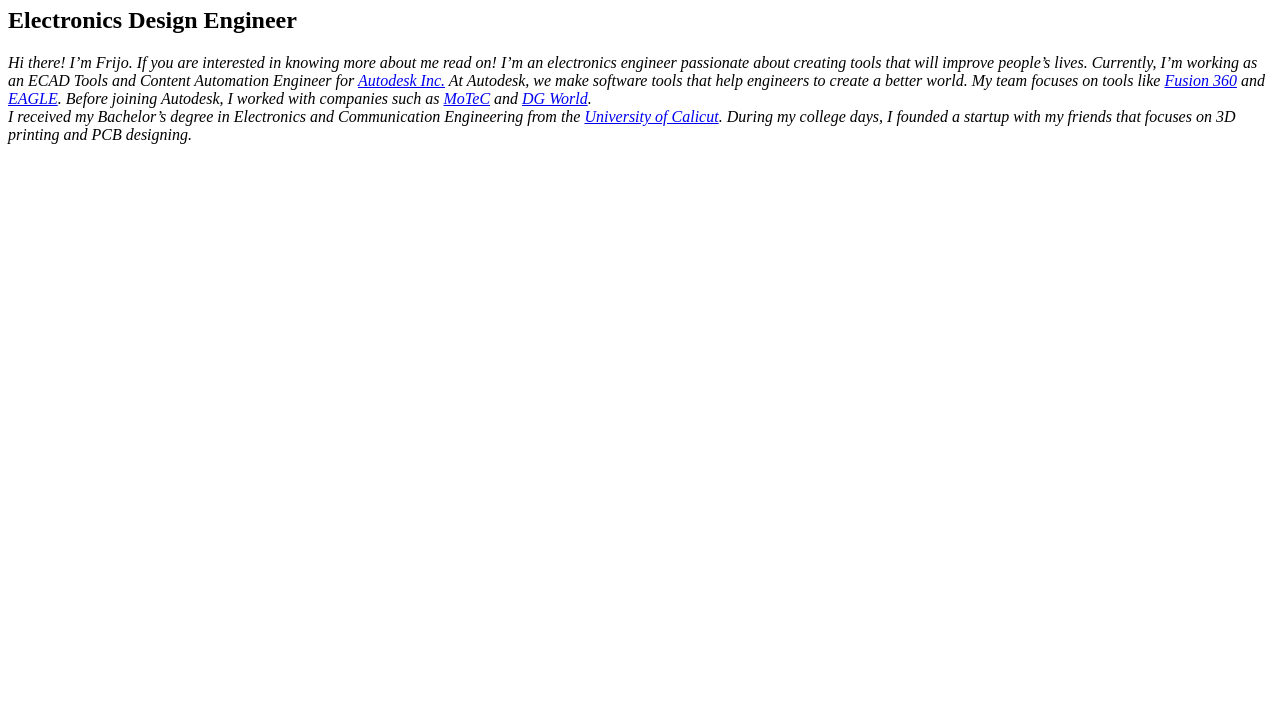
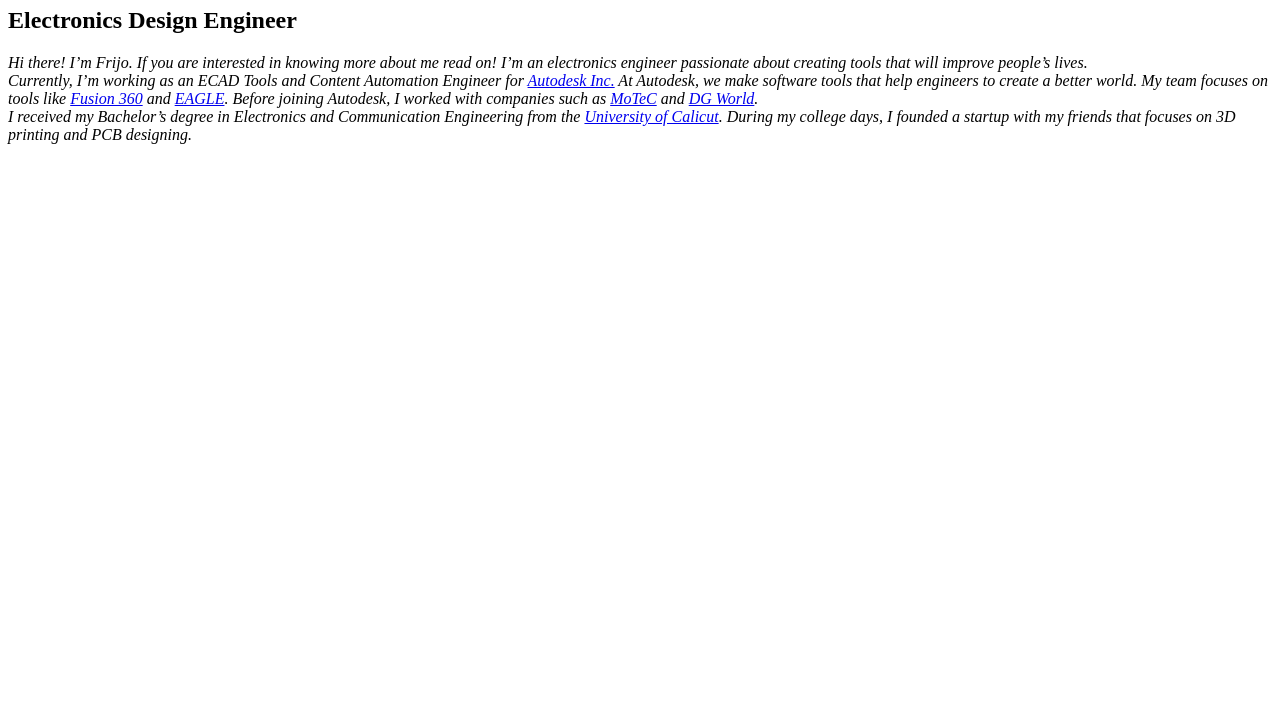
Before and after one commit to frijofrancis/frijofrancis.github.io, a plain HTML site: page index.html in a window 1280 px wide. Shown: the part 73-800 px from the top of the page. Drawn offline with Linux system fonts and the light colour scheme.

Commit message:
added an enter

```diff
--- a/index.html
+++ b/index.html
@@ -11,7 +11,7 @@
 <h2>Electronics Design Engineer</h2>
 <p>
     <i> Hi there! I’m Frijo. If you are interested in knowing more about me read on!
-        I’m an electronics engineer passionate about creating tools that will improve people’s lives.
+        I’m an electronics engineer passionate about creating tools that will improve people’s lives.<br>
         Currently, I’m working as an ECAD Tools and Content Automation Engineer for <a href="https://www.autodesk.com" target="_blank">Autodesk Inc.</a>
         At Autodesk, we make software tools that help engineers to create a better world.
         My team focuses on tools like <a href="https://www.autodesk.in/products/fusion-360/overview" target="_blank">Fusion 360</a> and <a href="https://www.autodesk.com/products/eagle/overview?term=1-YEAR&tab=subscription#what-is-eagle-" target="_blank">EAGLE</a>.
```
